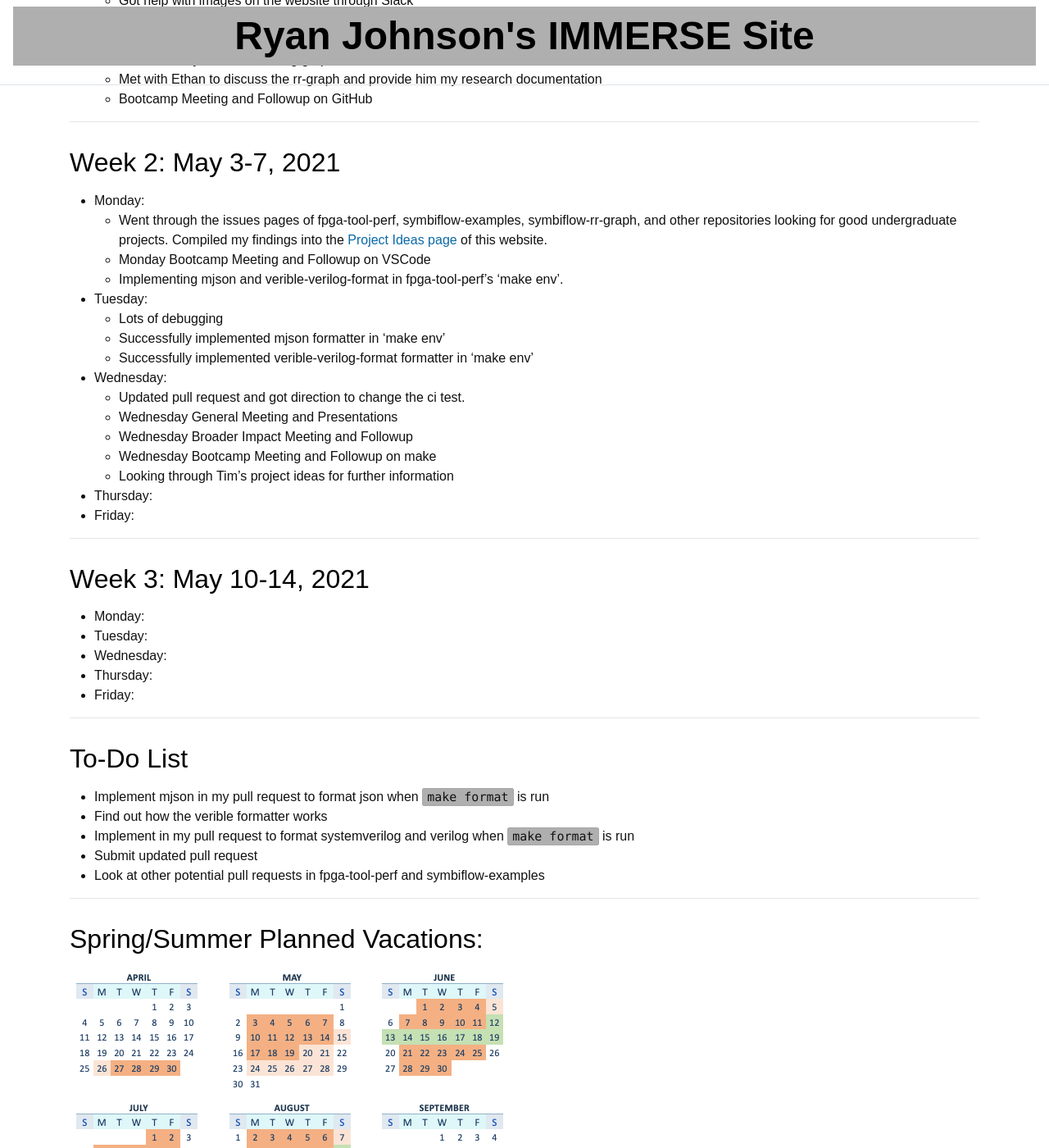
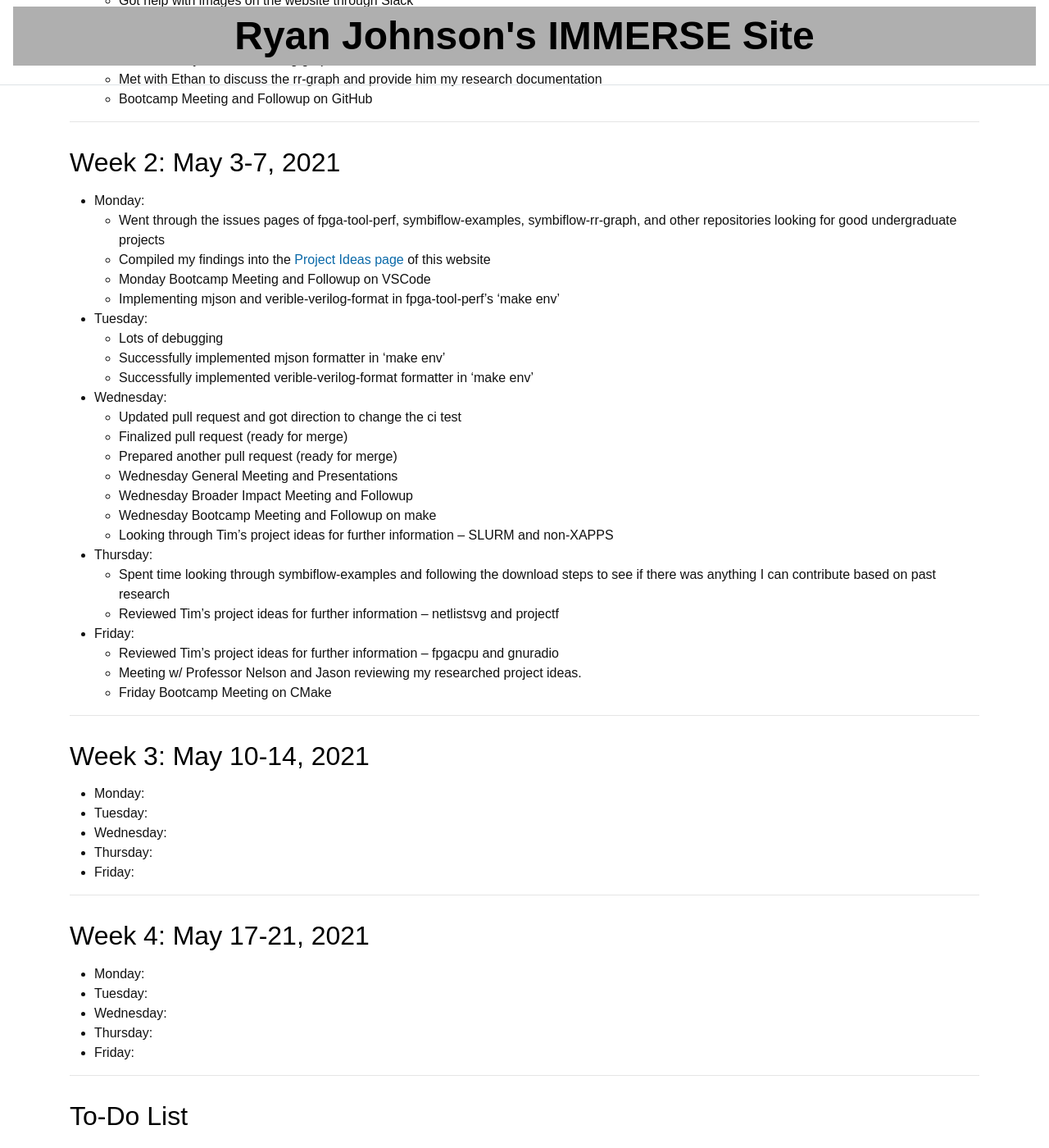
Before and after one commit to ryancj14/ryancj14, a Jekyll site: the page built from _pages/log.md, in a window 1280 px wide and 1400 px high, scrolled down 690 px. Shown: the whole window at 82% size. Built offline with Jekyll 4.4.1, drawn with Linux system fonts in a browser that asks for light colours; some of the changed text lies outside the part shown.

Commit message:
week3log
Signed-off-by: Ryan Johnson <ryancj14@gmail.com>

```diff
--- a/_pages/log.md
+++ b/_pages/log.md
@@ -17,7 +17,7 @@ title: IMMERSE Log and Schedule
   * Updated the website with my log and other information
   * Researched how the mjson formatter works
 * **Wednesday**:
-  * Added Pictures and more pages to my website.
+  * Added Pictures and more pages to my website
   * Immerse Main Meeting
   * Broader Impacts Bootcamp Meeting
   * Decided on Markdown and Conda contributions to the Bootcamp website
@@ -36,21 +36,29 @@ title: IMMERSE Log and Schedule
 ## Week 2: May 3-7, 2021
 
 * **Monday**:
-  * Went through the issues pages of fpga-tool-perf, symbiflow-examples, symbiflow-rr-graph, and other repositories looking for good undergraduate projects. Compiled my findings into the [Project Ideas page]({{ site.baseurl }}{% link _pages/ideas.md %}) of this website.
+  * Went through the issues pages of fpga-tool-perf, symbiflow-examples, symbiflow-rr-graph, and other repositories looking for good undergraduate projects
+  * Compiled my findings into the [Project Ideas page]({{ site.baseurl }}{% link _pages/ideas.md %}) of this website
   * Monday Bootcamp Meeting and Followup on VSCode
-  * Implementing mjson and verible-verilog-format in fpga-tool-perf's 'make env'.
+  * Implementing mjson and verible-verilog-format in fpga-tool-perf's 'make env'
 * **Tuesday**:
   * Lots of debugging
   * Successfully implemented mjson formatter in 'make env'
   * Successfully implemented verible-verilog-format formatter in 'make env'
 * **Wednesday**:
-  * Updated pull request and got direction to change the ci test.
+  * Updated pull request and got direction to change the ci test
+  * Finalized pull request (ready for merge)
+  * Prepared another pull request (ready for merge)
   * Wednesday General Meeting and Presentations
   * Wednesday Broader Impact Meeting and Followup
   * Wednesday Bootcamp Meeting and Followup on make
-  * Looking through Tim's project ideas for further information
+  * Looking through Tim's project ideas for further information -- SLURM and non-XAPPS
 * **Thursday**:
+  * Spent time looking through symbiflow-examples and following the download steps to see if there was anything I can contribute based on past research
+  * Reviewed Tim's project ideas for further information -- netlistsvg and projectf
 * **Friday**:
+  * Reviewed Tim's project ideas for further information -- fpgacpu and gnuradio
+  * Meeting w/ Professor Nelson and Jason reviewing my researched project ideas.
+  * Friday Bootcamp Meeting on CMake
 
 ---
 
@@ -64,12 +72,21 @@ title: IMMERSE Log and Schedule
 
 ---
 
+## Week 4: May 17-21, 2021
+
+* **Monday**:
+* **Tuesday**:
+* **Wednesday**:
+* **Thursday**:
+* **Friday**:
+
+---
+
 ## To-Do List
-* Implement mjson in my pull request to format json when `make format` is run
-* Find out how the verible formatter works
-* Implement in my pull request to format systemverilog and verilog when `make format` is run
-* Submit updated pull request
-* Look at other potential pull requests in fpga-tool-perf and symbiflow-examples
+* Pick a project idea to approach and make changes and a pull request
+* Write my Research and Broader Impact Proposal
+* Add a Markdown page to the Computing Boot Camp.
+* Add a Conda page to the Computing Boot Camp.
 
 ---
 
@@ -92,4 +109,10 @@ title: IMMERSE Log and Schedule
 ## Weekly Schedule:
 I'll be working Monday-Friday, usually: 8am - 12pm and 1pm - 5pm.
 
-Ocassionally, I will work morning hours on Saturday due to other activities or vacation hours from the previous week or the next week. On these Saturdays and other part-time days, I will work 2.5-4 hours.
+Ocassionally, I will work morning hours on Saturday due to other activities or vacation hours from the previous week or the next week. On these Saturdays and other part-time days, I will work 2-4 hours.
+
+Weekly Meetings:
+* Wed 12:00-1:00 -- IMMERSE General Meeting: Faculty and Student Presentations
+* Wed 1:00-1:45 -- Broader Impact Meeting: Bootcamp
+* MWF 2:00-3:15 -- Computing Boot Camp
+* TBD - Research Mtg w/ Prof. Nelson
```
Also changed, not shown: other parts of _pages/log.md (+1 -1 lines).
